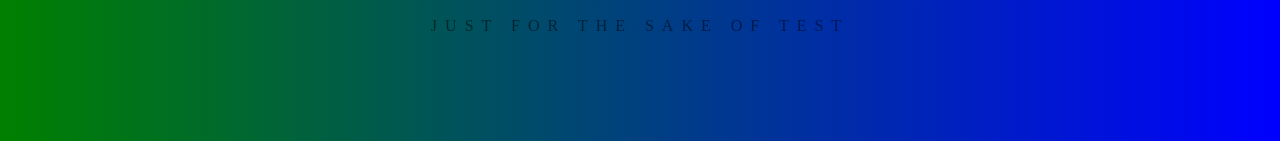
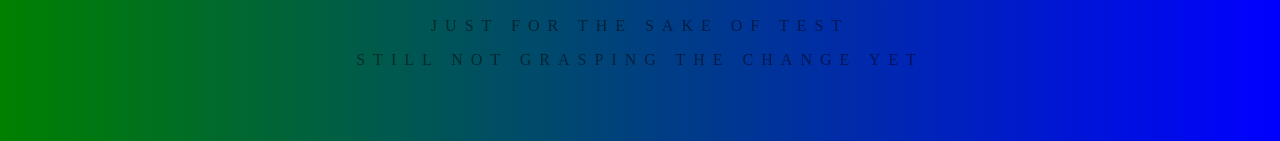
Before and after one commit to Bakijazzman/theCase, a website: page index1.html in a window 1280 px wide. Shown: the part 252-393 px from the top of the page. Drawn offline with Linux system fonts and the light colour scheme.

Commit message:
changes not commited to the branch

```diff
--- a/index1.html
+++ b/index1.html
@@ -9,6 +9,7 @@
         <input id="button2" type="color" name="secondColor" value="#ff0000">
         <h2>Current Css Backgroung</h2>
         <p>just for the sake of test </p>
+        <p>still not grasping the change yet </p>
         <h2  id="h3"></h2>
         <script src="gradentScript.js"></script>
     </body>
```
